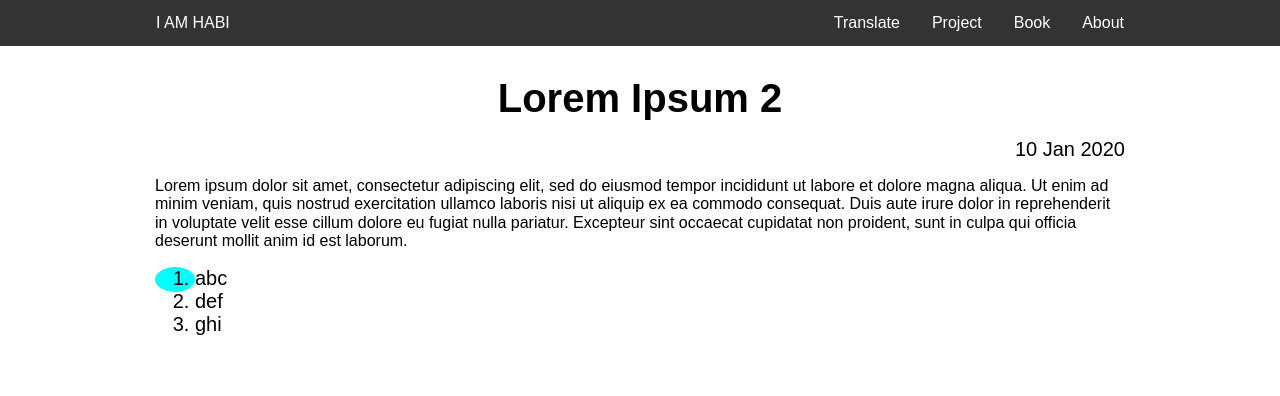
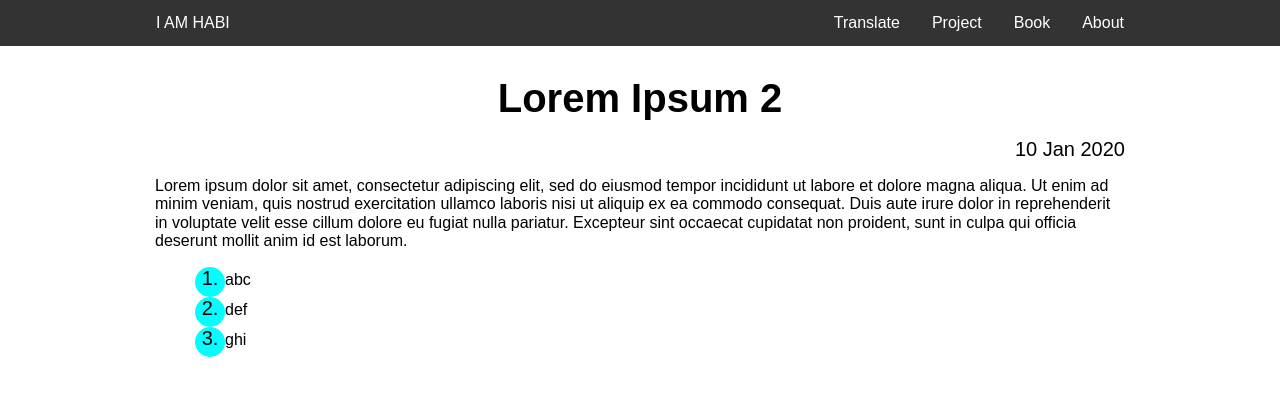
Before and after one commit to iamhabi/iamhabi.github.io, a Jekyll site: the page built from _posts/project/2020-01-10-test2.md, in a window 1280 px wide. Shown: the top 396 px of the page. Built offline with Jekyll 4.4.1, drawn with Linux system fonts in a browser that asks for light colours.

Commit message:
css ol li circle

```diff
--- a/css/main.css
+++ b/css/main.css
@@ -59,3 +59,21 @@ div.gallery {
 .nav { max-width: 1000px; margin: auto; text-decoration: none; }
 
 .post { max-width: 1000px; margin: auto; }
+
+ol {
+  list-style: none;
+  counter-reset: my-awesome-counter;
+}
+ol li {
+  counter-increment: my-awesome-counter;
+}
+ol li::before {
+  content: counter(my-awesome-counter) ". ";
+  text-align: center;
+  font-size: 20px;
+  height: 30px;
+  width: 30px;
+  border-radius: 50%;
+  background-color: aqua;
+  display: inline-block;
+}
```
Also changed, not shown: _posts/translate/2020-01-08-Creating-and-Hosting-a-Personal-Site-on-GitHub-Translate.md (+3 -6 lines), css/bootstrap.css.
